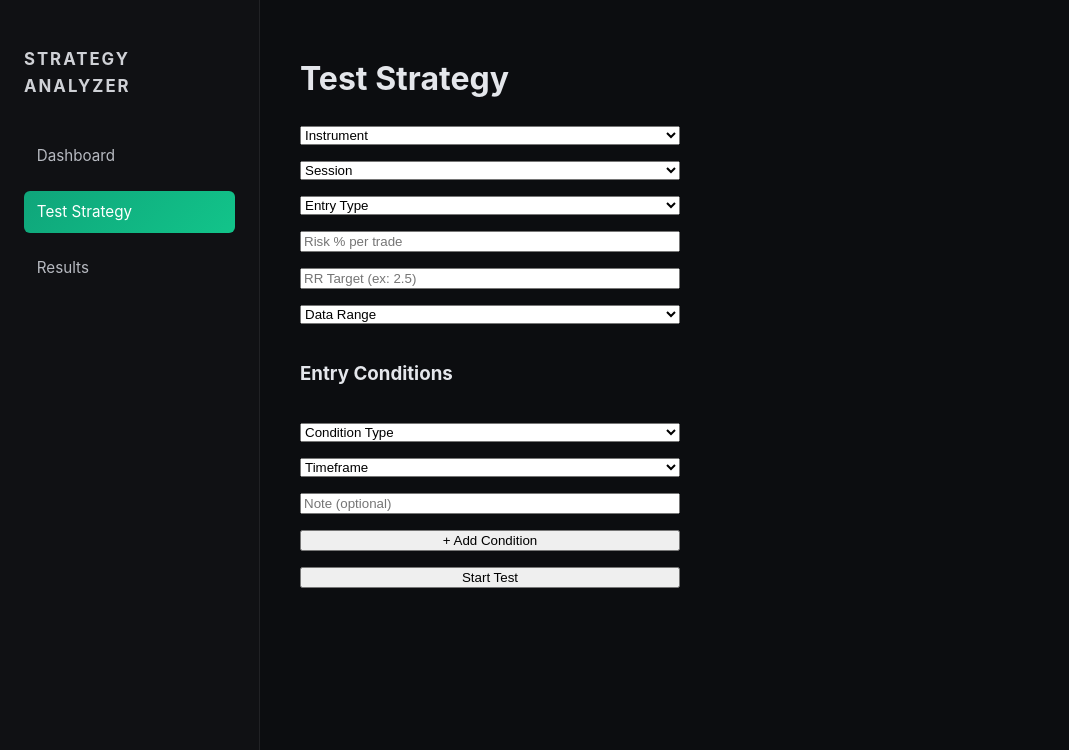
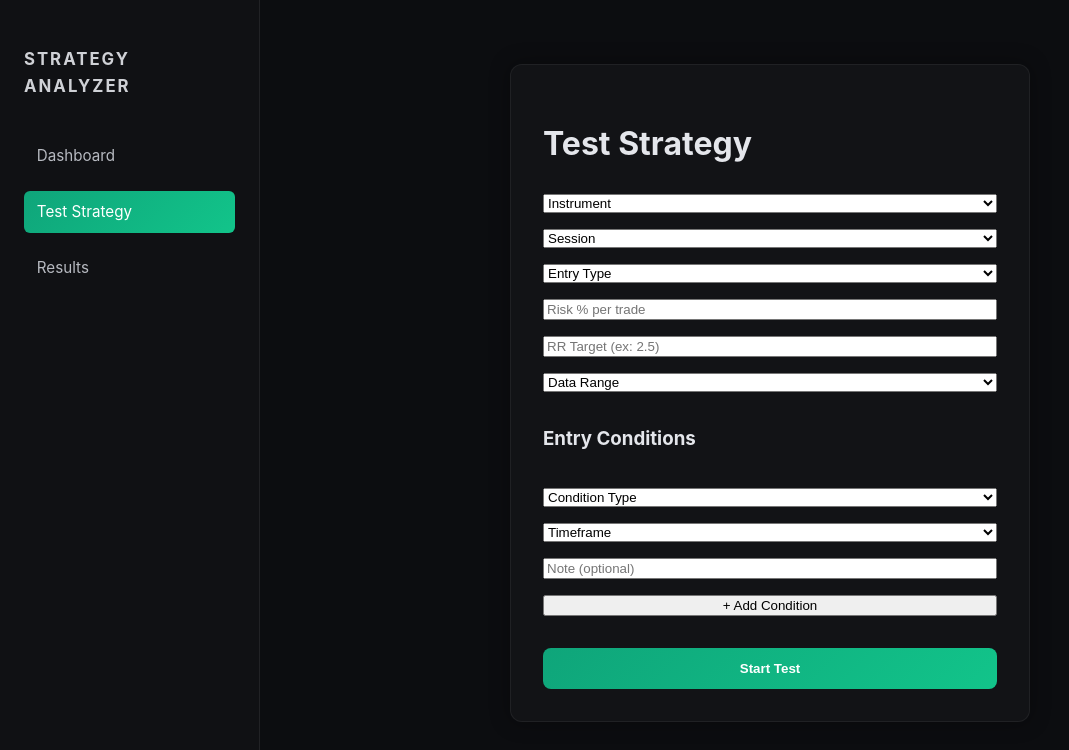
Before and after one commit to niv223/strategy-analyzer1, a React (Vite) app: page /app/test in a window 1280 px wide. Shown: the top 750 px of the page, without its empty margins (0-1069 px from the left). Built offline with nearby package versions, Linux system fonts and the light colour scheme.

Commit message:
Update TestStrategy.jsx

```diff
--- a/src/pages/TestStrategy.jsx
+++ b/src/pages/TestStrategy.jsx
@@ -14,7 +14,6 @@ export default function TestStrategy() {
   const update = (key, val) =>
     setForm((prev) => ({ ...prev, [key]: val }));
 
-  // temp state to add rule
   const [newCond, setNewCond] = useState({
     type: "",
     tf: "",
@@ -36,12 +35,22 @@ export default function TestStrategy() {
   };
 
   return (
-    <div>
-      <h1>Test Strategy</h1>
+    <div style={{ display: "flex", justifyContent: "center", padding: "2rem", width: "100%" }}>
+      <div className="form-card" style={{
+        background: "#121316",
+        padding: "2rem",
+        borderRadius: "12px",
+        border: "1px solid rgba(255,255,255,0.06)",
+        boxShadow: "0 0 20px rgba(0,0,0,0.35)",
+        width: "100%",
+        maxWidth: "520px"
+      }}>
 
-      {/* MAIN PARAMS FORM */}
-      <form onSubmit={handleSubmit} style={{ display: "grid", gap: "1rem", maxWidth: "380px" }}>
+        <h1 style={{ marginBottom: "1.5rem" }}>Test Strategy</h1>
 
+        <form onSubmit={handleSubmit} style={{ display: "grid", gap: "1rem" }}>
+
+          {/* MAIN FIELDS */}
           <select onChange={(e) => update("instrument", e.target.value)}>
             <option value="">Instrument</option>
             <option>EURUSD</option>
@@ -84,9 +93,9 @@ export default function TestStrategy() {
             <option>2 Years</option>
           </select>
 
-        {/* ENTRY CONDITIONS BUILDER */}
-        <h3>Entry Conditions</h3>
+          <h3 style={{ marginTop: "1rem" }}>Entry Conditions</h3>
 
+          {/* ENTRY CONDITION BUILDER */}
           <select value={newCond.type} onChange={(e) => setNewCond((p) => ({ ...p, type: e.target.value }))}>
             <option value="">Condition Type</option>
             <option>FVG</option>
@@ -113,20 +122,30 @@ export default function TestStrategy() {
 
           <button type="button" onClick={addCondition}>+ Add Condition</button>
 
-        {/* VIEW CONDITIONS */}
           {form.conditions.length > 0 && (
-          <ul>
+            <ul style={{ padding: 0, listStyle: "none", marginTop: "0.5rem" }}>
               {form.conditions.map((c, i) => (
-              <li key={i}>
-                {c.type} @ {c.tf} {c.note && `- ${c.note}`}
+                <li key={i} style={{ fontSize: ".9rem", opacity: .8 }}>
+                  • {c.type} @ {c.tf} {c.note && `- ${c.note}`}
                 </li>
               ))}
             </ul>
           )}
 
-        <button type="submit">Start Test</button>
+          <button type="submit" style={{
+            marginTop: "1rem",
+            padding: ".8rem",
+            background: "linear-gradient(135deg, #0FA57A, #12C48A)",
+            border: "none",
+            borderRadius: "8px",
+            color: "#fff",
+            fontWeight: 600,
+            cursor: "pointer"
+          }}>
+            Start Test
+          </button>
         </form>
-
+      </div>
     </div>
   );
 }
```
Lines whose indentation alone changed are shown as unchanged.
